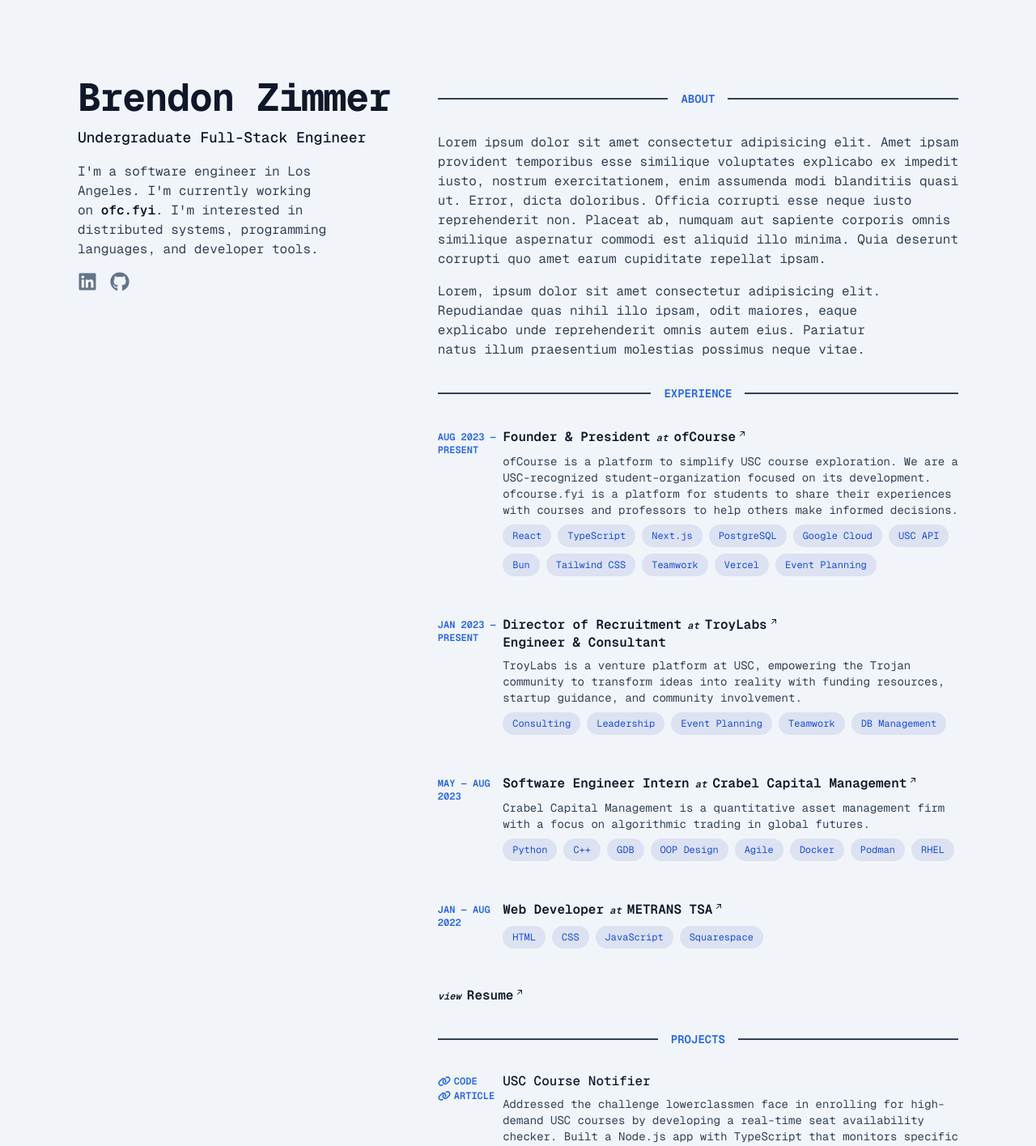
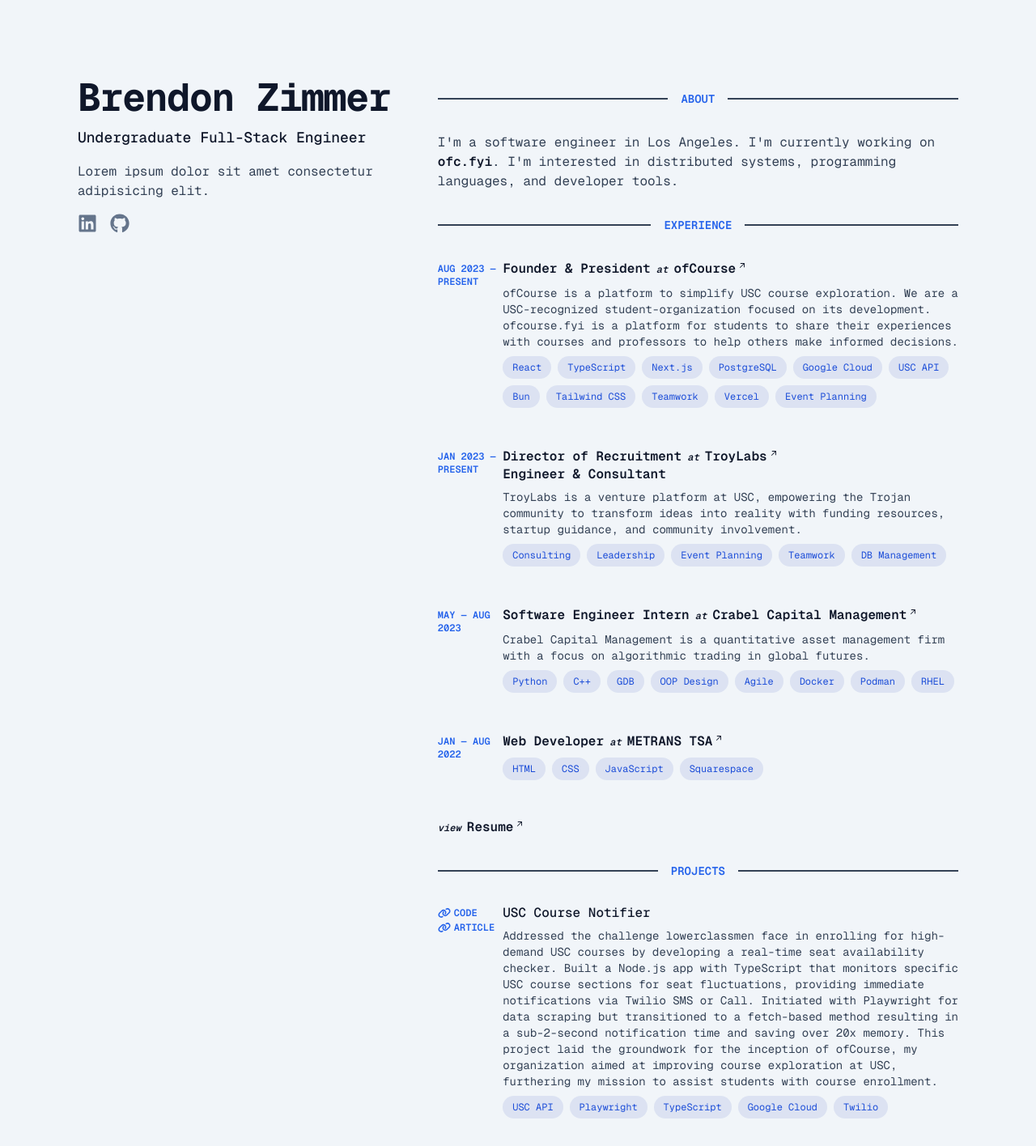
Before and after one commit to brendonzimmer/site, a Next.js app: page / in a window 1280 px wide. Shown: the top 1416 px of the page at 81% size. Built offline with nearby package versions, Linux system fonts and the light colour scheme.

Commit message:
refactor

```diff
--- a/src/app/_components/experience.tsx
+++ b/src/app/_components/experience.tsx
@@ -13,7 +13,7 @@
   skills,
 }: Experience) {
   return (
-    <div className="text-pretty lg:grid lg:grid-cols-[1fr_7fr]">
+    <div className="lg:grid lg:grid-cols-[1fr_7fr]">
       {/* Date */}
       <Date date={date} />
 
@@ -41,7 +41,7 @@
   return (
     <div
       className={cn(
-        "text-pretty text-xs font-semibold uppercase text-clr lg:mt-1 lg:pr-2",
+        "text-xs font-semibold uppercase text-clr lg:mt-1 lg:pr-2",
         className,
       )}
     >
--- a/src/app/_components/project.tsx
+++ b/src/app/_components/project.tsx
@@ -6,7 +6,7 @@
 
 export function Project({ title, description, skills, links }: Project) {
   return (
-    <div className="text-pretty lg:grid lg:grid-cols-[1fr_7fr]">
+    <div className="lg:grid lg:grid-cols-[1fr_7fr]">
       {/* Links */}
       <Links items={links} />
 
--- a/src/app/globals.css
+++ b/src/app/globals.css
@@ -3,8 +3,5 @@
 @tailwind utilities;
 
 :root {
-  @apply bg-auto-- text-auto;
-  @apply font-mono text-balance;
-
   font-synthesis-weight: none /* Safari Variable Font Issue */
 }
--- a/src/app/layout.tsx
+++ b/src/app/layout.tsx
@@ -6,6 +6,7 @@
 export const metadata: Metadata = {
   title: "Brendon Zimmer",
   description: "Brendon Zimmer is a software engineer in Los Angeles.",
+  icons: { icon: "icon.svg" },
 };
 
 export default function RootLayout({
@@ -14,7 +15,10 @@
   children: React.ReactNode;
 }) {
   return (
-    <html className={`${GeistSans.variable} ${GeistMono.variable}`} lang="en">
+    <html
+      className={`${GeistSans.variable} ${GeistMono.variable} bg-auto-- font-mono text-auto`}
+      lang="en"
+    >
       <body>{children}</body>
     </html>
   );
--- a/src/app/page.tsx
+++ b/src/app/page.tsx
@@ -1,40 +1,64 @@
-import { description, experiences, projects } from "@/data";
-import { ArrowRightIcon, ArrowOutIcon } from "@/icons";
+import { BlockLink, InlineLink } from "@/components/link";
 import { Experience } from "./_components/experience";
-import { Separator } from "../components/separator";
+import { Separator } from "@/components/separator";
 import { SocialList } from "./_components/socials";
-import { InlineLink } from "../components/link";
 import { Project } from "./_components/project";
+import { experiences, projects } from "@/data";
 import { Divider } from "@/components/divider";
-import Link from "next/link";
-import { cn } from "@/utils";
 
 export default function Home() {
   return (
     <div className="mx-auto max-w-screen-xl p-6 lg:grid lg:grid-cols-[2fr_3fr] lg:gap-4 lg:px-24 lg:pb-12 lg:pt-24">
       <header className="h-min lg:sticky lg:top-24">
-        {/* Me */}
         <Me />
-
-        {/* Social Links */}
         <SocialList className="py-4" />
       </header>
 
       <main className="flex flex-col gap-8 pt-4 lg:gap-8">
         <Divider text="About" />
+        <About />
 
-        {/* Description */}
+        <Divider text="Experience" />
+        <Experiences />
+
+        <Divider text="Projects" />
+        <Projects />
+
+        <Separator />
+        <Footer />
+      </main>
+    </div>
+  );
+}
+
+const Me = () => (
+  <>
+    <h1 className="text-5xl font-bold tracking-tight text-auto+">
+      Brendon Zimmer
+    </h1>
+    <h2 className="pt-3 text-lg font-medium text-auto+">
+      Undergraduate Full-Stack Engineer
+    </h2>
+    <p className="pt-4">
+      Lorem ipsum dolor sit amet consectetur adipisicing elit.
+    </p>
+  </>
+);
+
+const About = () => (
   <section>
     <div className="flex flex-col gap-4">
-            {description.map((p) => (
-              <p key={p}>{p}</p>
-            ))}
+      <p>
+        I&apos;m a software engineer in Los Angeles. I&apos;m currently working
+        on <InlineLink href="https://ofcourse.fyi">ofc.fyi</InlineLink>.
+        I&apos;m interested in distributed systems, programming languages, and
+        developer tools.
+      </p>
     </div>
   </section>
+);
 
-        <Divider text="Experience" />
-
-        {/* Experience */}
+const Experiences = () => (
   <section>
     <div className="flex flex-col gap-6 lg:gap-12">
       <ol className="flex flex-col gap-6 lg:gap-12">
@@ -46,7 +70,7 @@
       </ol>
 
       {/* Resume */}
-            <Button
+      <BlockLink
         italic="view"
         text="Resume"
         href="/resume.pdf"
@@ -54,10 +78,9 @@
       />
     </div>
   </section>
+);
 
-        <Divider text="Projects" />
-
-        {/* Projects */}
+const Projects = () => (
   <section>
     <div className="flex flex-col gap-6 lg:gap-12">
       <ol className="flex flex-col gap-6 lg:gap-12">
@@ -71,83 +94,20 @@
       </ol>
 
       {/* Project Archive */}
-            <Button italic="view" text="Project Archive" href="/projects" />
+      <BlockLink italic="view" text="Project Archive" href="/projects" />
     </div>
   </section>
+);
 
-        <Separator />
-
-        {/* Footer */}
+const Footer = () => (
   <footer className="flex flex-col gap-4">
     <h3>
-            Coded in Visual Studio Code. Built with Next.js and Tailwind CSS.
-            Deployed with Vercel. Inspired by{" "}
+      Coded in Visual Studio Code. Built with Next.js and Tailwind CSS. Deployed
+      with Vercel. Inspired by{" "}
       <InlineLink href="https://brittanychiang.com/">
         Brittany Chiang
       </InlineLink>
       .
     </h3>
   </footer>
-      </main>
-    </div>
 );
-}
-
-function Me() {
-  return (
-    <>
-      <h1 className="text-5xl font-bold tracking-tight text-auto+">
-        <Link href={"/"}>Brendon Zimmer</Link>
-      </h1>
-      <h2 className="pt-3 text-lg font-medium text-auto+">
-        Undergraduate Full-Stack Engineer
-      </h2>
-      <p className="mt-4 lg:max-w-xs">
-        I&apos;m a software engineer in Los Angeles. I&apos;m currently working
-        on <InlineLink href="https://ofcourse.fyi">ofc.fyi</InlineLink>.
-        I&apos;m interested in distributed systems, programming languages, and
-        developer tools.
-      </p>
-    </>
-  );
-}
-
-function Button({
-  text,
-  href,
-  target,
-  italic,
-}: {
-  text: string;
-  italic?: string;
-  href: string;
-  target?: React.HTMLAttributeAnchorTarget;
-}) {
-  const icon_cn =
-    "inline-block size-3 transition-colors group-hover/link:text-clr group-focus-visible/link:text-clr motion-reduce:transition-none";
-  return (
-    <Link
-      className="group/link w-fit font-semibold leading-tight text-auto+"
-      href={href}
-      target={target}
-      prefetch={target !== "_blank"}
-    >
-      {italic && (
-        <span className="text-xs lowercase italic transition-colors group-hover/link:text-clr group-focus-visible/link:text-clr">
-          {italic}{" "}
-        </span>
-      )}
-      <span className="border-b-[1.5px] border-transparent pb-px transition group-hover/link:border-clr motion-reduce:transition-none">
-        {text}
-      </span>
-
-      <span className="whitespace-nowrap">
-        {target === "_blank" ? (
-          <ArrowOutIcon className={cn(icon_cn, "mb-2.5 ml-0.5")} />
-        ) : (
-          <ArrowRightIcon className={cn(icon_cn, "mb-0.5 ml-1")} />
-        )}
-      </span>
-    </Link>
-  );
-}
--- a/src/components/link.tsx
+++ b/src/components/link.tsx
@@ -1,3 +1,4 @@
+import { ArrowOutIcon, ArrowRightIcon } from "@/icons";
 import { cn } from "@/utils";
 import Link from "next/link";
 
@@ -23,3 +24,43 @@
     </Link>
   );
 }
+
+export function BlockLink({
+  text,
+  href,
+  target,
+  italic,
+}: {
+  text: string;
+  italic?: string;
+  href: string;
+  target?: React.HTMLAttributeAnchorTarget;
+}) {
+  const icon_cn =
+    "inline-block size-3 transition-colors group-hover/link:text-clr group-focus-visible/link:text-clr motion-reduce:transition-none";
+  return (
+    <Link
+      className="group/link w-fit font-semibold leading-tight text-auto+"
+      href={href}
+      target={target}
+      prefetch={target !== "_blank"}
+    >
+      {italic && (
+        <span className="text-xs lowercase italic transition-colors group-hover/link:text-clr group-focus-visible/link:text-clr">
+          {italic}{" "}
+        </span>
+      )}
+      <span className="border-b-[1.5px] border-transparent pb-px transition group-hover/link:border-clr motion-reduce:transition-none">
+        {text}
+      </span>
+
+      <span className="whitespace-nowrap">
+        {target === "_blank" ? (
+          <ArrowOutIcon className={cn(icon_cn, "mb-2.5 ml-0.5")} />
+        ) : (
+          <ArrowRightIcon className={cn(icon_cn, "mb-0.5 ml-1")} />
+        )}
+      </span>
+    </Link>
+  );
+}
--- a/src/data.ts
+++ b/src/data.ts
@@ -1,9 +1,3 @@
-export type Description = string[];
-export const description: Description = [
-  "Lorem ipsum dolor sit amet consectetur adipisicing elit. Amet ipsam provident temporibus esse similique voluptates explicabo ex impedit iusto, nostrum exercitationem, enim assumenda modi blanditiis quasi ut. Error, dicta doloribus. Officia corrupti esse neque iusto reprehenderit non. Placeat ab, numquam aut sapiente corporis omnis similique aspernatur commodi est aliquid illo minima. Quia deserunt corrupti quo amet earum cupiditate repellat ipsam.",
-  "Lorem, ipsum dolor sit amet consectetur adipisicing elit. Repudiandae quas nihil illo ipsam, odit maiores, eaque explicabo unde reprehenderit omnis autem eius. Pariatur natus illum praesentium molestias possimus neque vitae.",
-];
-
 export type Experience = {
   date: string;
   roles: [
--- a/src/icons.tsx
+++ b/src/icons.tsx
@@ -2,6 +2,8 @@
 
 export const LinkedinIcon = ({ className }: { className?: string }) => (
   <svg
+    width={16}
+    height={16}
     xmlns="http://www.w3.org/2000/svg"
     viewBox="0 0 448 512"
     fill="currentColor"
@@ -14,6 +16,8 @@
 
 export const GithubIcon = ({ className }: { className?: string }) => (
   <svg
+    width={16}
+    height={16}
     xmlns="http://www.w3.org/2000/svg"
     viewBox="0 0 496 512"
     fill="currentColor"
@@ -26,6 +30,8 @@
 
 export const LinkIcon = ({ className }: { className?: string }) => (
   <svg
+    width={16}
+    height={16}
     xmlns="http://www.w3.org/2000/svg"
     viewBox="0 0 640 512"
     fill="currentColor"
@@ -38,6 +44,8 @@
 
 export const ArrowOutIcon = ({ className }: { className?: string }) => (
   <svg
+    width={16}
+    height={16}
     xmlns="http://www.w3.org/2000/svg"
     viewBox="0 0 20 20"
     fill="currentColor"
@@ -54,6 +62,8 @@
 
 export const ArrowRightIcon = ({ className }: { className?: string }) => (
   <svg
+    width={16}
+    height={16}
     xmlns="http://www.w3.org/2000/svg"
     viewBox="0 0 20 20"
     fill="currentColor"
```
Lines whose indentation alone changed are shown as unchanged.
